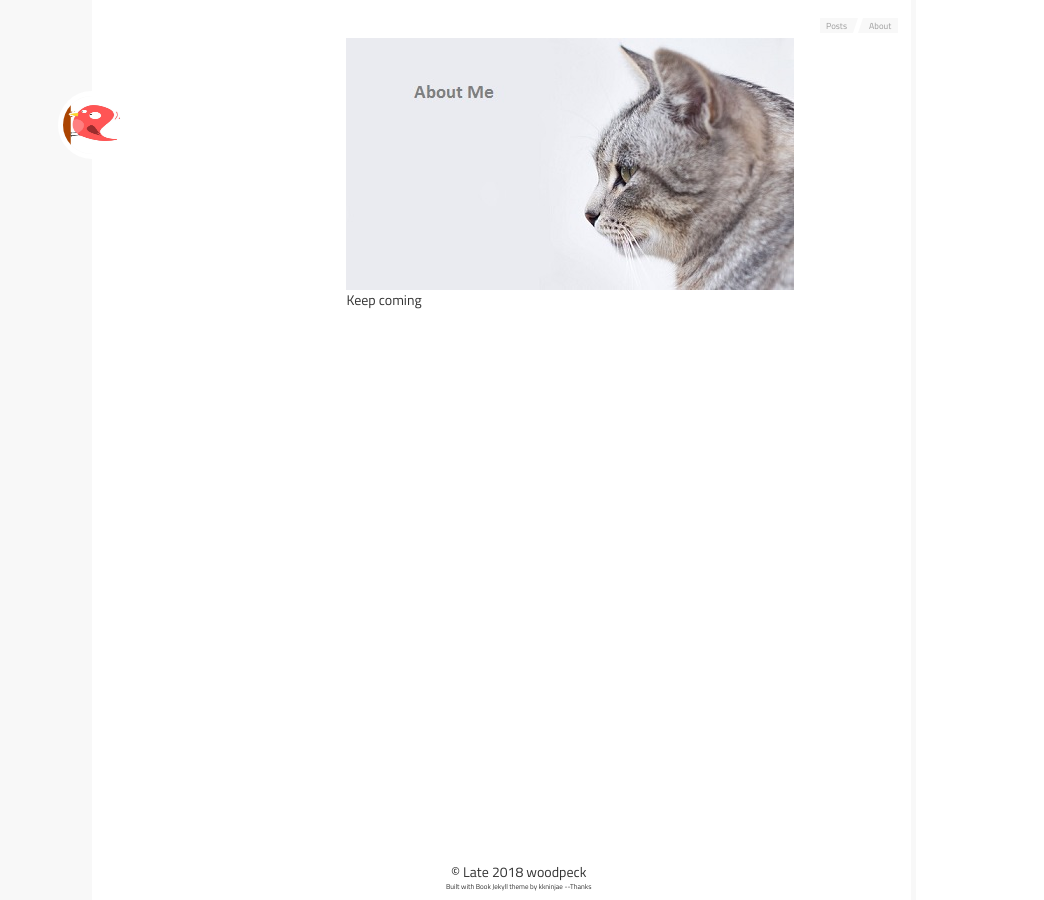
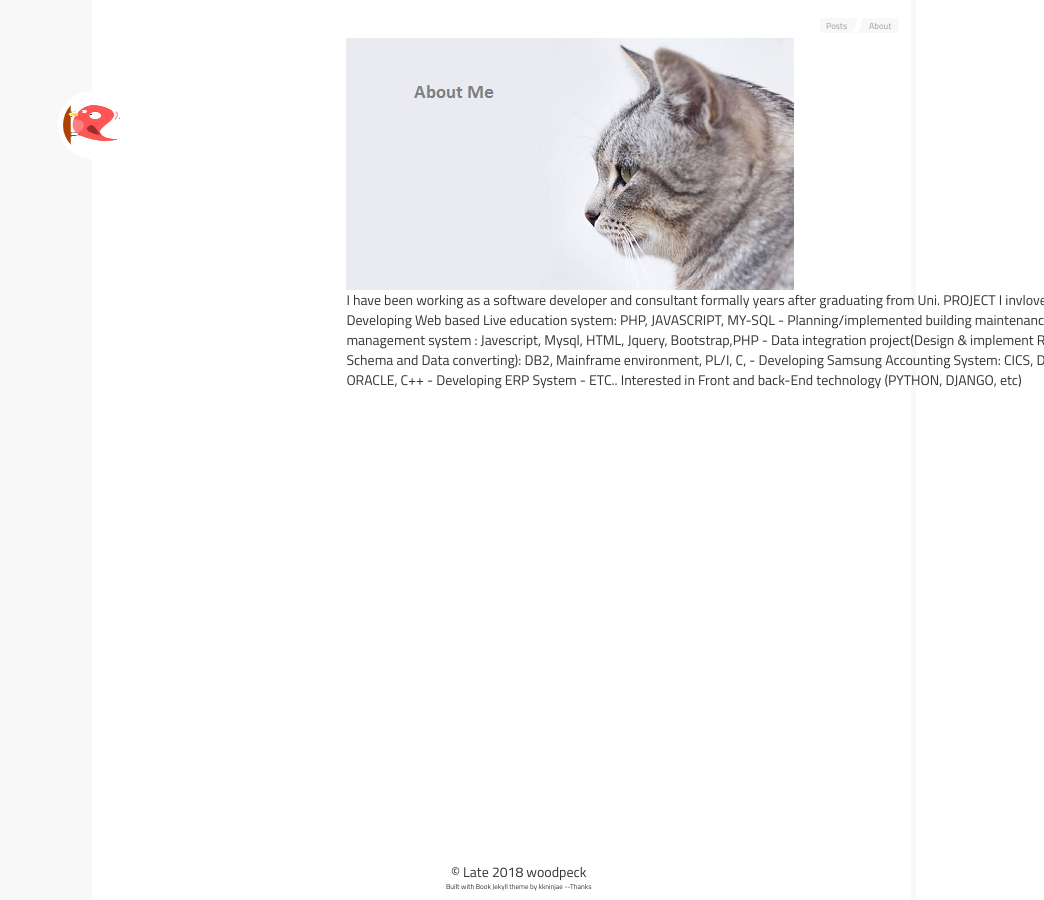
Before and after one commit to woodpeck12/woodpeck12.github.io, a Jekyll site: the page built from about.html, in a window 1280 px wide. Shown: the whole page, without its empty margins (236-1280 px from the left). Built offline with Jekyll 4.4.1, drawn with Linux system fonts in a browser that asks for light colours.

Commit message:
Update about.html

```diff
--- a/about.html
+++ b/about.html
@@ -17,7 +17,18 @@ layout: page
 		<div class="col-md-2">
 		</div>
 		<div class="col-md-8">
-			<p>Keep coming</p>
+			I have been working as a software developer and consultant formally years after graduating from Uni.
+	PROJECT I invloved
+-	Developing Web based Live education system: PHP, JAVASCRIPT, MY-SQL
+-	Planning/implemented building maintenance management system : Javescript, Mysql, HTML, Jquery, Bootstrap,PHP
+-	Data integration project(Design & implement RDB Schema and  Data converting): DB2, Mainframe environment, PL/I, C,
+-	Developing Samsung Accounting System:  CICS, DB2, ORACLE, C++
+-	Developing ERP System
+-	ETC..
+
+
+Interested in Front and back-End technology  (PYTHON, DJANGO, etc)
+
 		</div>
 		<div class="col-md-2">
 		</div>
```
